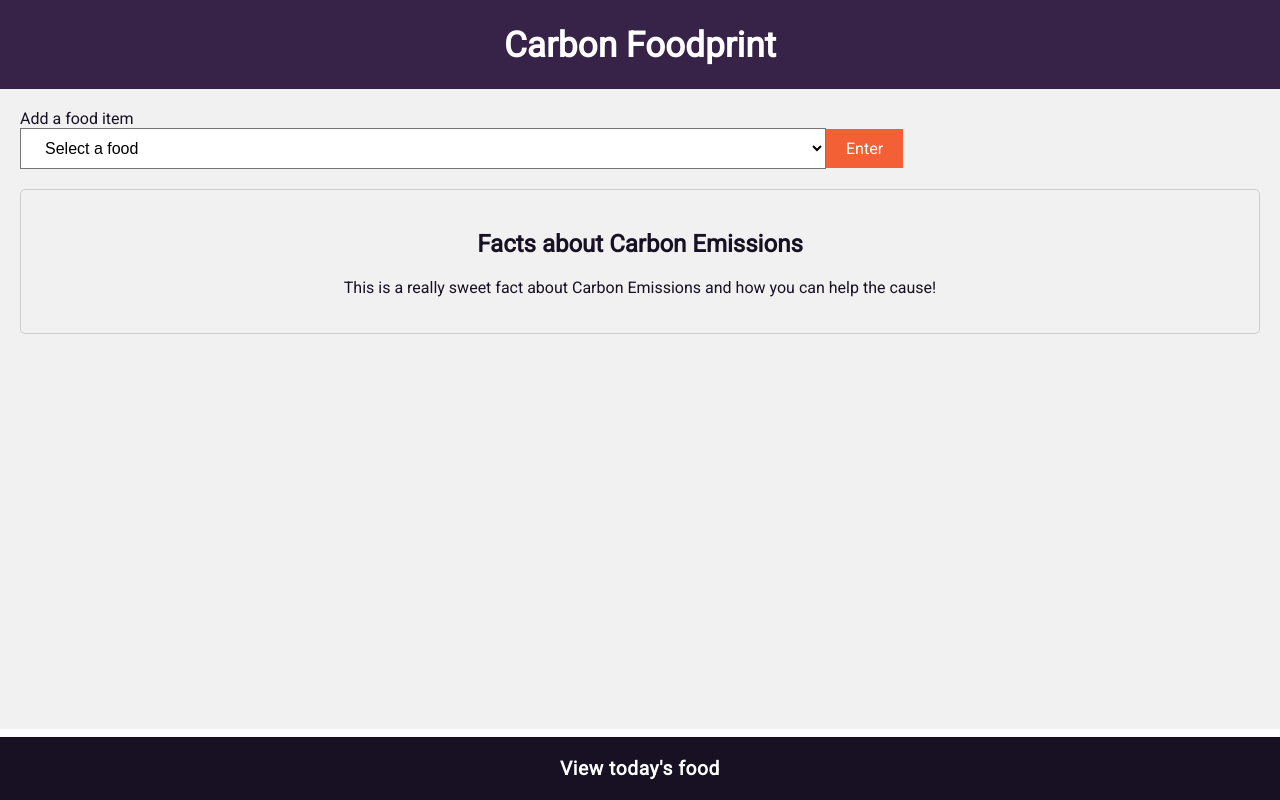
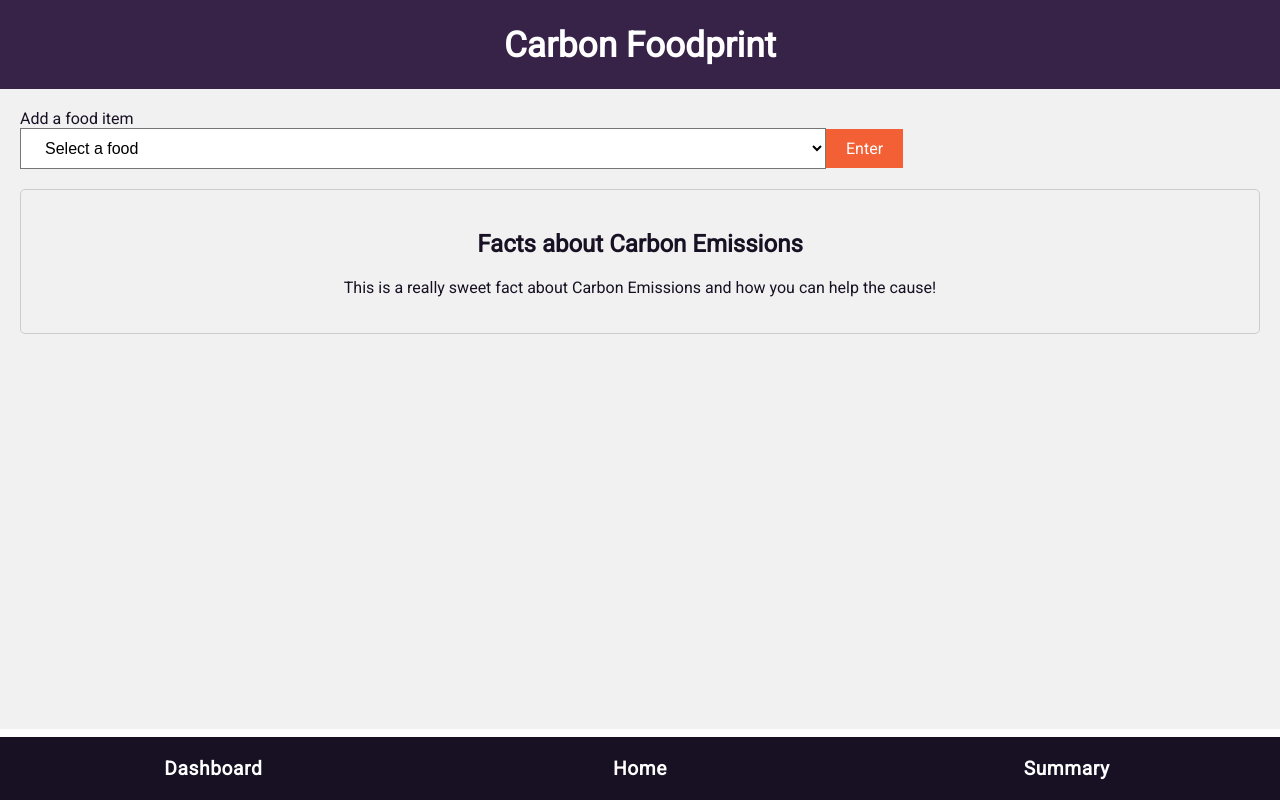
Before and after one commit to NextGenRecruiter/Carbon-Food-Print, a React (Create React App) app: page /#/home in a window 1280 px wide. Built offline with nearby package versions, Linux system fonts and the light colour scheme.

Commit message:
toggle links

```diff
--- a/src/components/Dashboard/Dashboard.js
+++ b/src/components/Dashboard/Dashboard.js
@@ -2,6 +2,7 @@ import React, { Component } from 'react';
 import { BarChart, Bar, XAxis, YAxis } from 'recharts';
 import Axios from 'axios'
 import './Dashboard.css';
+import Footer from '../Footer/navigation-footer';
 
 
 class Setting extends Component {
@@ -63,7 +64,14 @@ class Setting extends Component {
           <li>Taking {this.state.greatest.showers} showers, or</li>
           <li>Heating your house for {this.state.greatest.heating} days</li>
         </ul>
-
+        <Footer
+          dashboardLink={'dashboard'}
+          homeLink={'/home'}
+          summaryLink={'/summary'}
+          titleDashboardLink={'Dashboard'}
+          titleHomeLink={'Home'}
+          titleSummaryLink={'Summary'}
+        />
 
 
       </div>
--- a/src/components/Footer/navigation-footer.js
+++ b/src/components/Footer/navigation-footer.js
@@ -4,8 +4,14 @@ import { Link } from 'react-router-dom/cjs/react-router-dom.min';
 export const Footer = (props) => {
   return (
     <footer className="app-footer">
-      <Link to={props.link}>
-        {props.title}
+      <Link to={props.dashboardLink}>
+        {props.titleDashboardLink}
+      </Link>
+      <Link to={props.homeLink}>
+        {props.titleHomeLink}
+      </Link>
+      <Link to={props.summaryLink}>
+        {props.titleSummaryLink}
       </Link>
     </footer>
   )
--- a/src/components/Home/Home.js
+++ b/src/components/Home/Home.js
@@ -9,7 +9,14 @@ render(){
   return (
     <div className={'app'}>
       <DropDown/>
-      <Footer title={"View today's food"} link={'/summary'}/>
+      <Footer
+        dashboardLink={'dashboard'}
+        homeLink={'/home'}
+        summaryLink={'/summary'}
+        titleDashboardLink={'Dashboard'}
+        titleHomeLink={'Home'}
+        titleSummaryLink={'Summary'}
+      />
     </div>
   )
 }
--- a/src/components/Summary/Summary.js
+++ b/src/components/Summary/Summary.js
@@ -1,12 +1,23 @@
 import React, { Component } from 'react';
 import FoodSummaryData from './food-summary-data'
+import Footer from '../Footer/navigation-footer';
 
 class FoodData extends Component {
 
     render() {
 
         return (
+            <>
             <FoodSummaryData />
+            <Footer
+                dashboardLink={'dashboard'}
+                homeLink={'/home'}
+                summaryLink={'/summary'}
+                titleDashboardLink={'Dashboard'}
+                titleHomeLink={'Home'}
+                titleSummaryLink={'Summary'}
+            />
+            </>
         )
     }
 }
```
